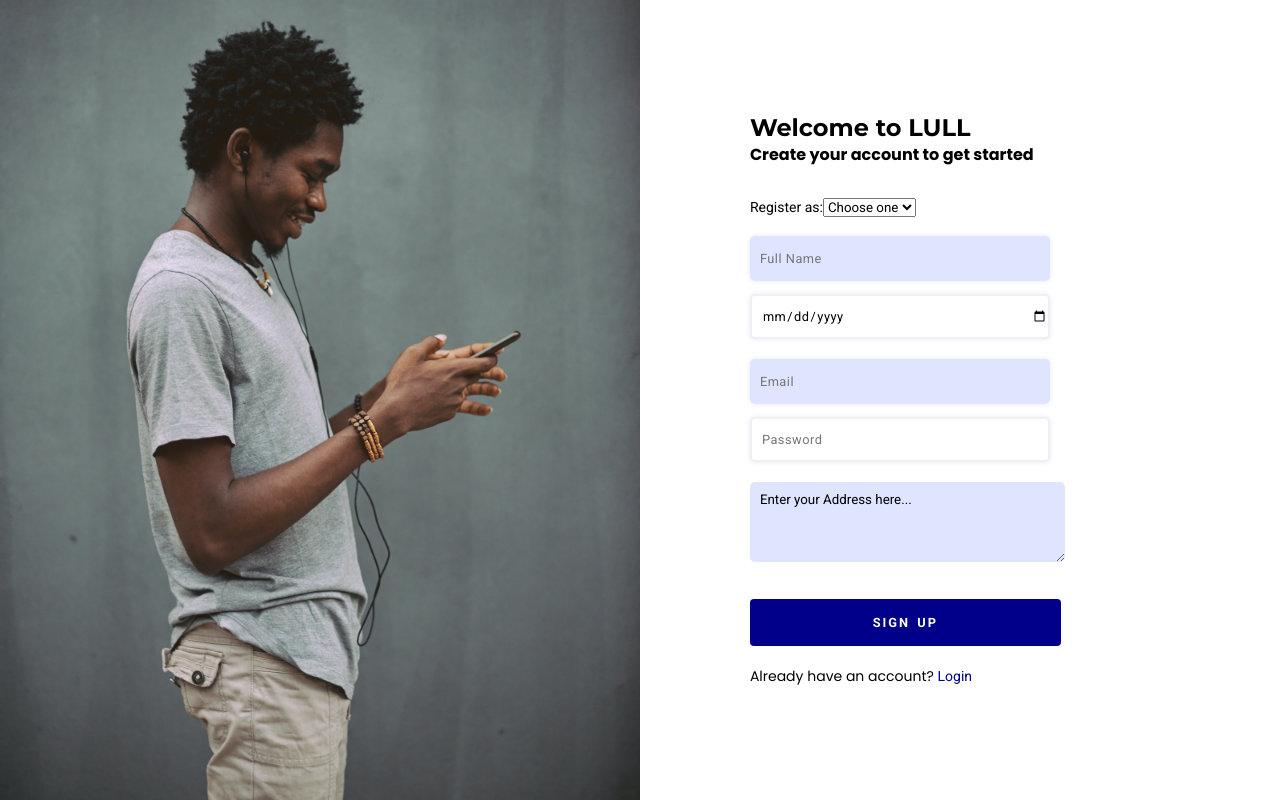
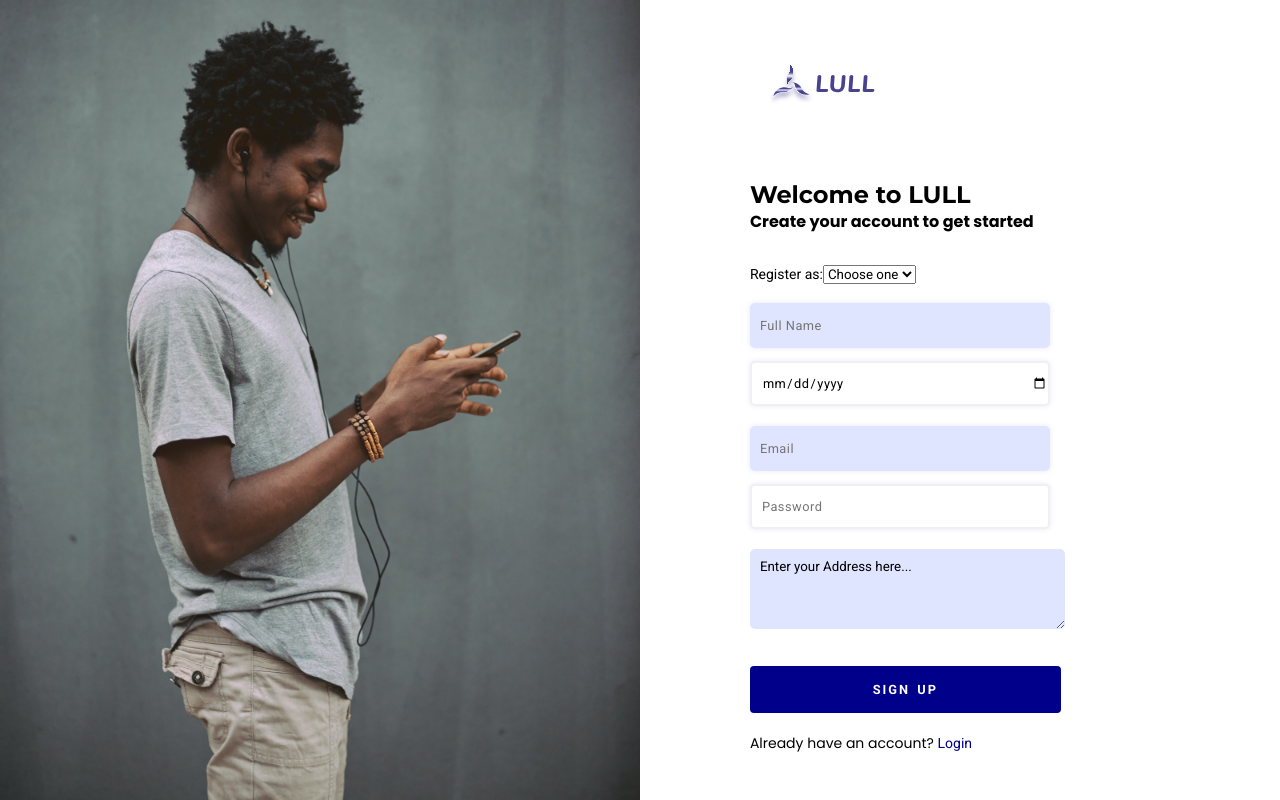
Before and after one commit to Women-Techsters-Fellowship-2021/Group5-FinalProject-Team-20-Clues, a React (Create React App) app: page /register in a window 1280 px wide. Built offline with nearby package versions, Linux system fonts and the light colour scheme; no server answers; a web font is replaced by a local one.

Commit message:
updating logo

```diff
--- a/public/index.html
+++ b/public/index.html
@@ -24,6 +24,9 @@
       work correctly both with client-side routing and a non-root public URL.
       Learn how to configure a non-root public URL by running `npm run build`.
     -->
+    <link rel="stylesheet" href="https://cdnjs.cloudflare.com/ajax/libs/font-awesome/5.15.4/css/all.min.css"
+      integrity="sha512-1ycn6IcaQQ40/MKBW2W4Rhis/DbILU74C1vSrLJxCq57o941Ym01SwNsOMqvEBFlcgUa6xLiPY/NS5R+E6ztJQ=="
+      crossorigin="anonymous" referrerpolicy="no-referrer" />
     <title>React App</title>
   </head>
   <body>
--- a/src/components/Navbar.jsx
+++ b/src/components/Navbar.jsx
@@ -18,7 +18,7 @@
             <i className={click ? "fas fa-times" : "fas fa-bars"}></i>
           </div>
           <NavLink exact to="/" className="nav-logo">
-            <span>Logo</span>
+            <img src="../images/icons/lull-logo.svg" alt="brand-logo" />
           </NavLink>
 
           <ul className={click ? "nav-menu active" : "nav-menu"}>
--- a/src/components/layout/sidebar.jsx
+++ b/src/components/layout/sidebar.jsx
@@ -17,7 +17,7 @@
                 id="sidebarIcon"
             />
             <div className="sidebar__logo">
-                <img src="../images/icons/brand-logo.svg" alt="brand-logo" />
+                <img src="../images/icons/lull-logo.svg" alt="brand-logo" />
             </div>
             <div className="sidebar__menu">
                 <div className="sidebar__items">
--- a/src/pages/Login.jsx
+++ b/src/pages/Login.jsx
@@ -11,7 +11,9 @@
         </div>
         <div className="reg-right">
             <div className="signin-card">
-
+                <div className="auth__logo">
+                    <img src="../images/icons/lull-logo.svg" alt="brand-logo" />
+                </div>
                 <h2>Welcome to LULL</h2>
                 <p className='signup-contents'>Pick up from where you left off.</p>
 
--- a/src/pages/Register.jsx
+++ b/src/pages/Register.jsx
@@ -16,6 +16,9 @@
             <div className="reg-right">
 
             <div className="signup-card">
+                <div className="auth__logo">
+                    <img src="../images/icons/lull-logo.svg" alt="brand-logo" />
+                </div>
                 <h2>Welcome to LULL</h2>
                 <p className='signup-contents'>Create your account to get started</p>
 
--- a/src/pages/Resetpassword.jsx
+++ b/src/pages/Resetpassword.jsx
@@ -14,6 +14,9 @@
              <div className="reset-right">
 
         <div className="signin-card">
+            <div className="auth__logo">
+                    <img src="../images/icons/lull-logo.svg" alt="brand-logo" />
+            </div>
 			<h2>Forgot Your Password</h2>
              <p className='signup-contents'>Enter your email address to get a link to reset your password.</p>
             <form action="#" className='signin-form' onSubmit>
--- a/src/styles/register.css
+++ b/src/styles/register.css
@@ -210,6 +210,10 @@
   align-items: center;
 }
 
+.auth__logo {
+  margin-bottom: 50px;
+}
+
 
 @media only screen and (max-width: 768px) {
 
```
Also changed, not shown: public/images/icons/lull-logo.svg (added).
